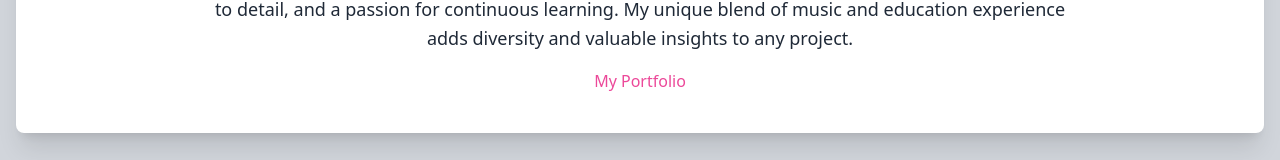
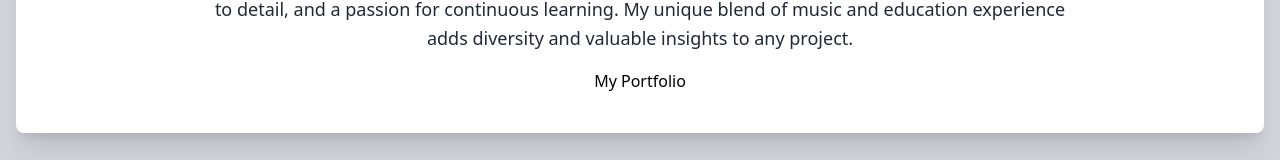
Before and after one commit to TMNTony/portfolio, a Vue app in the folder vue/: page / in a window 1280 px wide. Shown: the part 885-1045 px from the top of the page. Built offline with nearby package versions, Linux system fonts and the light colour scheme.

Commit message:
Add routing to portfolio

```diff
--- a/vue/src/router/index.js
+++ b/vue/src/router/index.js
@@ -4,20 +4,21 @@ import { useStore } from 'vuex'
 
 // Import components
 import Profile from '../views/Profile.vue'
+import Portfolio from '../views/Portfolio.vue'
 
 /**
  * The Vue Router is used to "direct" the browser to render a specific view component
  * inside of App.vue depending on the URL.
  */
 const routes = [
-  // {
-  //   path: '/',
-  //   name: 'home',
-  //   component: HomeView,
-  // },
   {
     path: "/",
     component: Profile,
+  },
+  {
+    path: "/portfolio",
+    name: 'portfolio',
+    component: Portfolio
   },
   { path: "/:pathMatch(.*)*", redirect: "/profile" },
 ];
--- a/vue/src/store/index.js
+++ b/vue/src/store/index.js
@@ -1,5 +1,4 @@
 import { createStore as _createStore } from 'vuex';
-import axios from 'axios';
 
 export function createStore() {
   let store = _createStore({
--- /dev/null
+++ b/vue/src/views/Portfolio.vue
@@ -0,0 +1,13 @@
+<template>
+  <div>My Portfolio</div>
+</template>
+
+<script>
+export default {
+
+}
+</script>
+
+<style>
+
+</style>
--- a/vue/src/views/Profile.vue
+++ b/vue/src/views/Profile.vue
@@ -95,9 +95,7 @@
                       education experience adds diversity and valuable insights
                       to any project.
                     </p>
-                    <a href="#pablo" class="font-normal text-pink-500"
-                      >My Portfolio</a
-                    >
+                    <router-link :to="{ name: 'portfolio' }">My Portfolio</router-link>
                   </div>
                 </div>
               </div>
```
